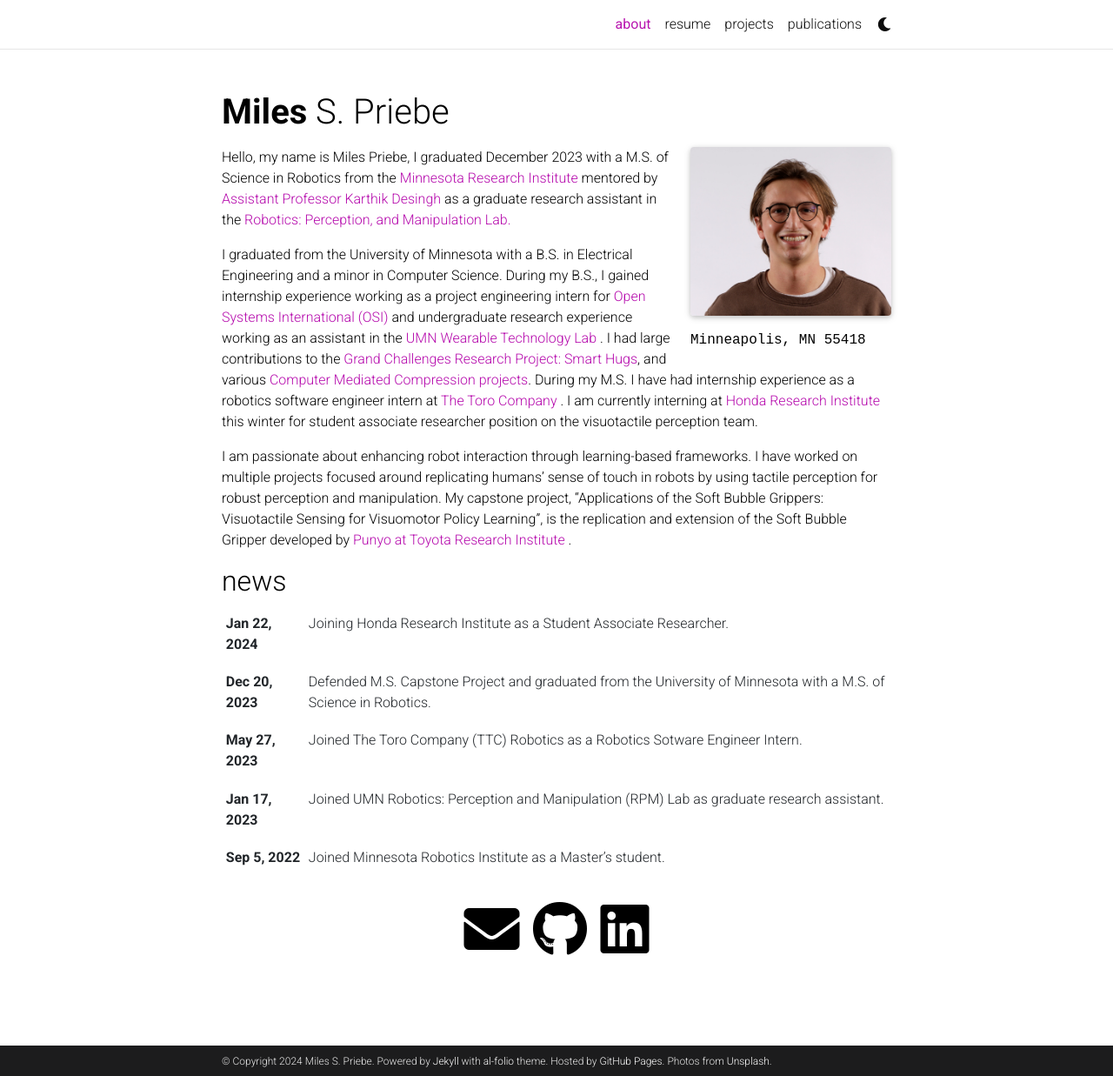
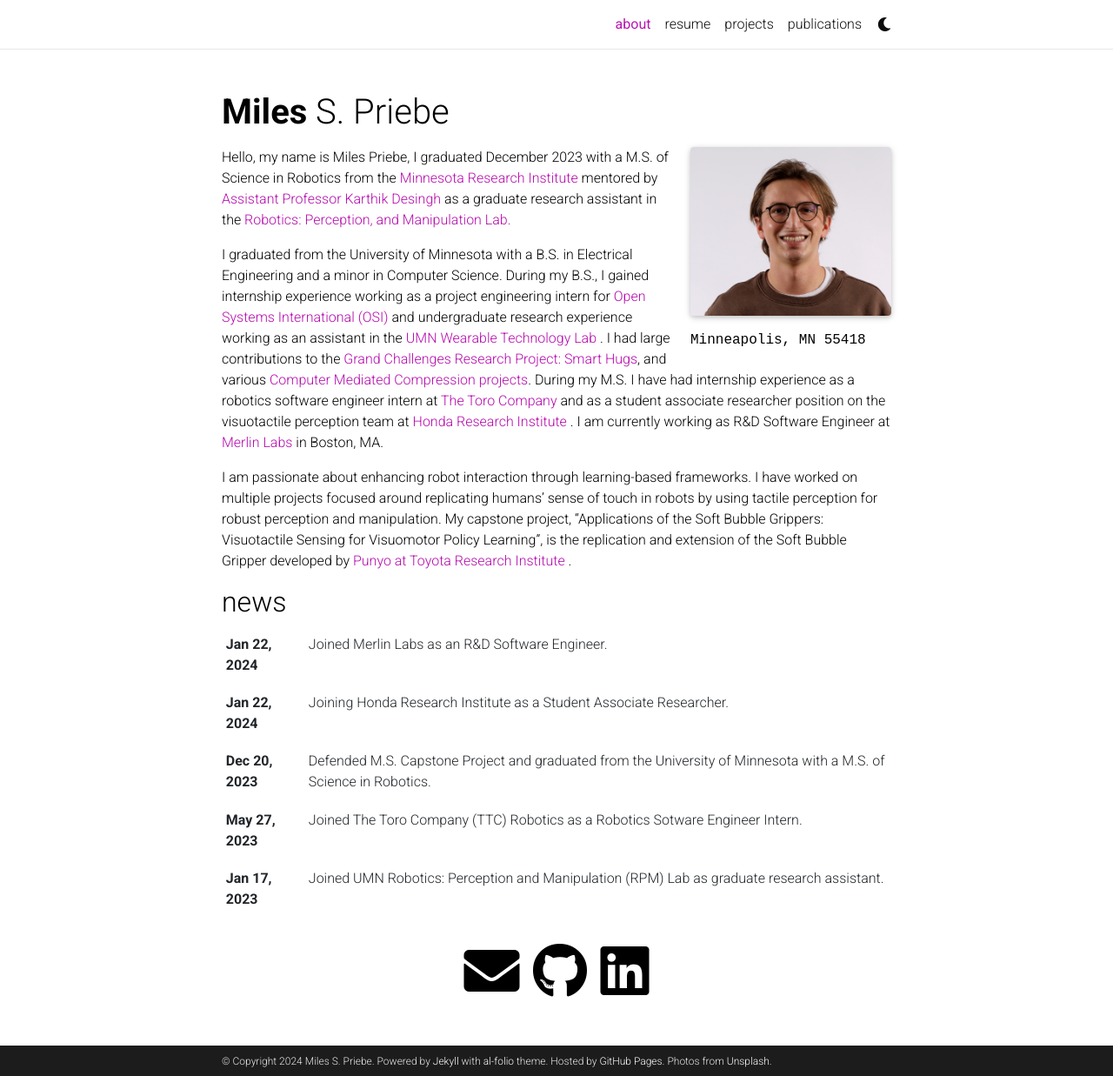
Before and after one commit to milesprieb/milesprieb.github.io, a Jekyll site: the page built from _pages/about.md, in a window 1280 px wide and 1237 px high. Shown: the whole window at 87% size. Built offline with Jekyll 4.4.1, drawn with Linux system fonts in a browser that asks for light colours; full-size pictures stand in for the smaller copies a plugin makes; comment, search, counter and statistics services are not loaded; a style sheet for code colours, icons or effects is not loaded.

Commit message:
updated May 2024

```diff
--- a/_pages/about.md
+++ b/_pages/about.md
@@ -23,7 +23,7 @@
 Link to your social media connections, too. This theme is set up to use [Font Awesome icons](http://fortawesome.github.io/Font-Awesome/) and [Academicons](https://jpswalsh.github.io/academicons/), like the ones below. Add your Facebook, Twitter, LinkedIn, Google Scholar, or just disable all of them. -->
 Hello, my name is Miles Priebe, I graduated December 2023 with a M.S. of Science in Robotics from the <a href="https://cse.umn.edu/mnri"> Minnesota Research Institute</a> mentored by <a href="https://karthikdesingh.com/"> Assistant Professor Karthik Desingh</a> as a graduate research assistant in the <a href="https://rpm-lab.github.io/"> Robotics: Perception, and Manipulation Lab.</a>
 
- I graduated from the University of Minnesota with a B.S. in Electrical Engineering and a minor in Computer Science. During my B.S., I gained internship experience working as a project engineering intern for <a href="https://www.osii.com/"> Open Systems International (OSI) </a> and undergraduate research experience working as an assistant in the  <a href="https://design.umn.edu/wearable-technology-lab"> UMN Wearable Technology Lab </a>. I had large contributions to the <a href="https://smarthugs.umn.edu/"> Grand Challenges Research Project: Smart Hugs</a>, and various <a href="https://design.umn.edu/wearable-technology-lab/research/computer-mediated-compression"> Computer Mediated Compression projects</a>. During my M.S. I have had internship experience as a robotics software engineer intern at <a href="https://www.thetorocompany.com/"> The Toro Company </a>. I am currently interning at <a href="https://usa.honda-ri.com/"> Honda Research Institute </a> this winter for student associate researcher position on the visuotactile perception team.
+ I graduated from the University of Minnesota with a B.S. in Electrical Engineering and a minor in Computer Science. During my B.S., I gained internship experience working as a project engineering intern for <a href="https://www.osii.com/"> Open Systems International (OSI) </a> and undergraduate research experience working as an assistant in the  <a href="https://design.umn.edu/wearable-technology-lab"> UMN Wearable Technology Lab </a>. I had large contributions to the <a href="https://smarthugs.umn.edu/"> Grand Challenges Research Project: Smart Hugs</a>, and various <a href="https://design.umn.edu/wearable-technology-lab/research/computer-mediated-compression"> Computer Mediated Compression projects</a>. During my M.S. I have had internship experience as a robotics software engineer intern at <a href="https://www.thetorocompany.com/"> The Toro Company </a> and as a student associate researcher position on the visuotactile perception team at <a href="https://usa.honda-ri.com/"> Honda Research Institute </a>. I am currently working as R&D Software Engineer at <a href="https://www.merlinlabs.com/"> Merlin Labs </a> in Boston, MA.
 
  I am passionate about enhancing robot interaction through learning-based frameworks. I have worked on multiple projects focused around replicating humans' sense of touch in robots by using tactile perception for robust perception and manipulation. My capstone project, "Applications of the Soft Bubble Grippers: Visuotactile Sensing for Visuomotor Policy Learning", is the replication and extension of the Soft Bubble Gripper developed by <a href="https://punyo.tech/"> Punyo at Toyota Research Institute <a href="https://www.tri.global/"> </a>.
 
```
Also changed, not shown: _news/announcement_7.md (added, +8 -0 lines), _layouts/cv.html (line endings or trailing spaces).
